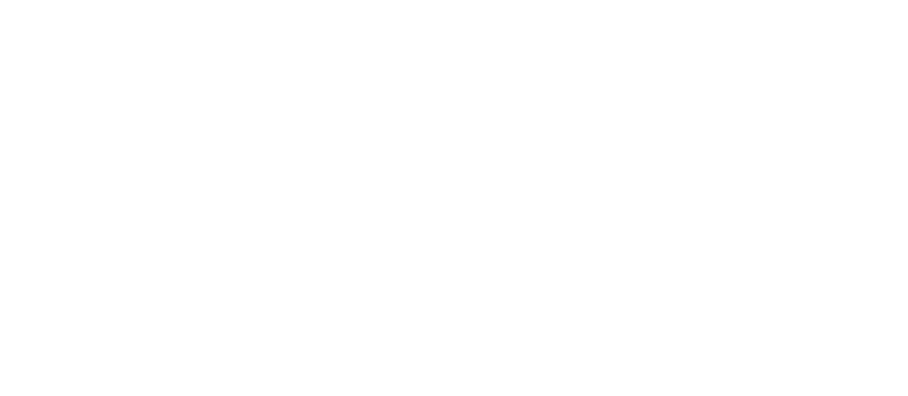
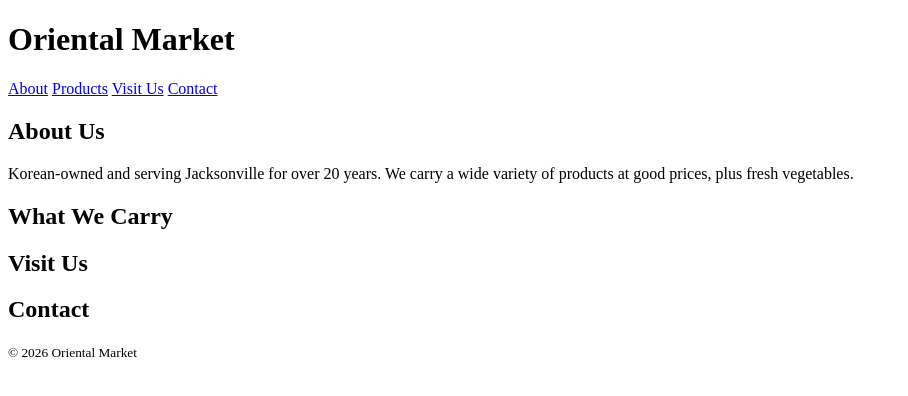
Before and after one commit to mannyrse/oriental-market-website, a plain HTML site: page index.html in a window 1280 px wide. Shown: the whole page, without its empty margins (0-908 px from the left). Drawn offline with Linux system fonts and the light colour scheme.

Commit message:
template text and link stylesheet

```diff
--- a/index.html
+++ b/index.html
@@ -5,10 +5,45 @@
     <meta charset="UTF-8">
     <meta name="viewport" content="width=device-width, initial-scale=1.0">
     <title>Oriental Market | Jacksonville, NC</title>
+    <link rel="stylesheet" href="styles.css">
 </head>
 
 <body>
 
+    <header>
+        <h1>Oriental Market</h1>
+        <nav>
+            <a href="#about">About</a>
+            <a href="#products">Products</a>
+            <a href="#visit">Visit Us</a>
+            <a href="#contact">Contact</a>
+        </nav>
+    </header>
+
+    <main>
+        <section id="about">
+            <h2>About Us</h2>
+            <p>Korean-owned and serving Jacksonville for over 20 years. We carry a wide variety of products at good
+                prices, plus fresh vegetables.</p>
+        </section>
+
+        <section id="products">
+            <h2>What We Carry</h2>
+
+        </section>
+        <section id="visit">
+            <h2>Visit Us</h2>
+
+        </section>
+        <section id="contact">
+            <h2>Contact</h2>
+
+        </section>
+    </main>
+
+    <footer>
+        <small>&copy; 2026 Oriental Market</small>
+    </footer>
 </body>
 
 </html>
```
Also changed, not shown: styles.css (added).
